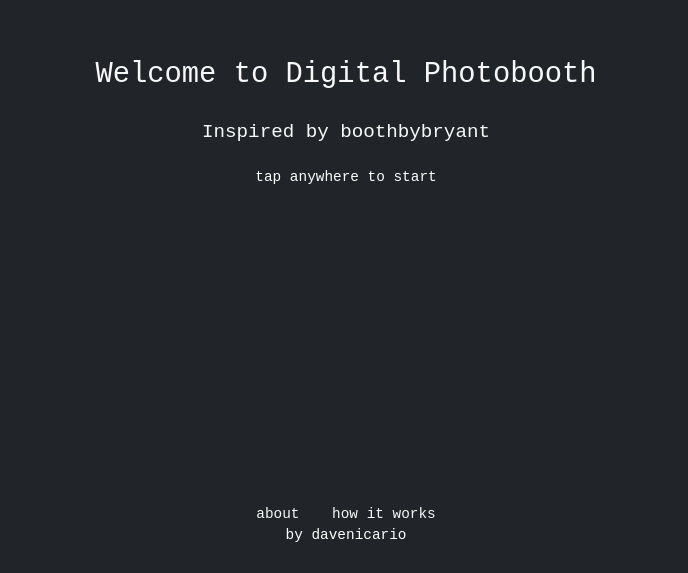
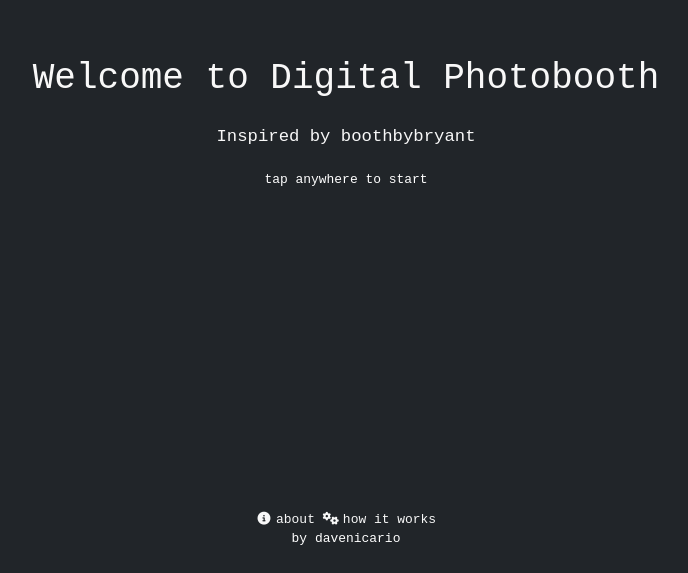
Before and after one commit to louisdavenicario/digitalphotobooth, a plain HTML site: page index.html in a window 1280 px wide. Shown: the part 227-800 px from the top of the page, without its empty margins (294-982 px from the left). Drawn offline with Linux system fonts and the light colour scheme; a web font is replaced by a local one.

Commit message:
lot of changes and customization

```diff
--- a/index.html
+++ b/index.html
@@ -13,14 +13,19 @@
 <body>
     <!-- Welcome Screen -->
     <div id="welcome-screen" class="d-flex flex-column justify-content-center align-items-center vh-100 text-center bg-dark text-white">
-        <h1 class="mb-3">Welcome to Digital Photobooth</h1>
-        <p1>Inspired by boothbybryant</p1>
-        <p2>tap anywhere to start</p2>
+        <h1 class="mb-3 bounce-text">Welcome to Digital Photobooth</h1>
+        <p1 class="bounce-text">Inspired by boothbybryant</p1>
+        <p2 class="bounce-text">tap anywhere to start</p2>
+
 
         <footer class="text-center mt-5 py-3">
             <div class="footer-links">
-                <a href="about.html" class="about-btn">about</a>
-                <a href="how-it-works.html" class="how-it-works-btn">how it works</a>
+                <a href="about.html" class="about-btn">
+                    <i class="fa-solid fa-circle-info fa-fw"></i>about
+                </a>
+                <a href="how-it-works.html" class="how-it-works-btn">
+                    <i class="fa-solid fa-gears fa-fw"></i>how it works
+                </a>
             </div>
             <p class="mb-0">by davenicario</p>
         </footer>
--- a/style.css
+++ b/style.css
@@ -1,13 +1,14 @@
 @import url('https://fonts.googleapis.com/css2?family=OCR+B&display=swap');
 
-body {
+html, body {
     font-family: "OCR B", monospace;
     background-color: #f8f8f8;
     text-align: center;
     font-size: 0.9rem;
+    overflow-x: hidden;
 }
 
-#welcome-screen {
+/*#welcome-screen {
     height: 100vh; /* Full screen height */
     display: flex;
     flex-direction: column;
@@ -16,6 +17,16 @@ body {
     background-color: #222; /* Dark background */
     color: white;
     position: relative;
+}*/
+
+#welcome-screen {
+    display: flex;
+    flex-direction: column;
+    justify-content: space-between;
+    align-items: center;
+    min-height: 100vh; /* Ensures full height */
+    text-align: center;
+    padding-bottom: 20px; /* Prevent footer from touching the screen edge */
 }
 
 /* Center the buttons */
@@ -29,10 +40,9 @@ body {
 
 /* Style for both buttons */
 .about-btn, .how-it-works-btn {
-    background-color: none; /* Gray color */
+    background-color: none;
     color: #f8f8f8;
     border: none;
-    padding: 8px 12px;
     font-size: 0.9rem;
     font-weight: 500;
     border-radius: 50px;
@@ -63,14 +73,21 @@ body {
     font-size: 0.9rem;
     font-weight: 500;
     margin-bottom: auto;
+    margin-top: auto;
+    text-align: center;
 }
+
+.about-btn i,
+.how-it-works-btn i {
+    margin-right: 4px; /* Increase spacing if needed */
+}
+
 
 
 #welcome-screen h1{
     color: #f8f8f8;
     font-weight: 500;
-    font-size: 48px;
-    font-size: 1.8rem;
+    font-size: clamp(1.5rem, 5vw, 2.5rem);
     margin: -100px;
 }
 
@@ -85,6 +102,21 @@ body {
     font-weight: 500;
     font-size: 0.9rem;
     padding-top: 10px;
+}
+
+@keyframes bounce {
+    0%, 100% {
+        transform: translateY(0);
+    }
+    50% {
+        transform: translateY(-10px);
+    }
+}
+
+/* Apply the bounce animation to text */
+.bounce-text {
+    display: inline-block;
+    animation: bounce 2.5s infinite ease-in-out;
 }
 
 
```
